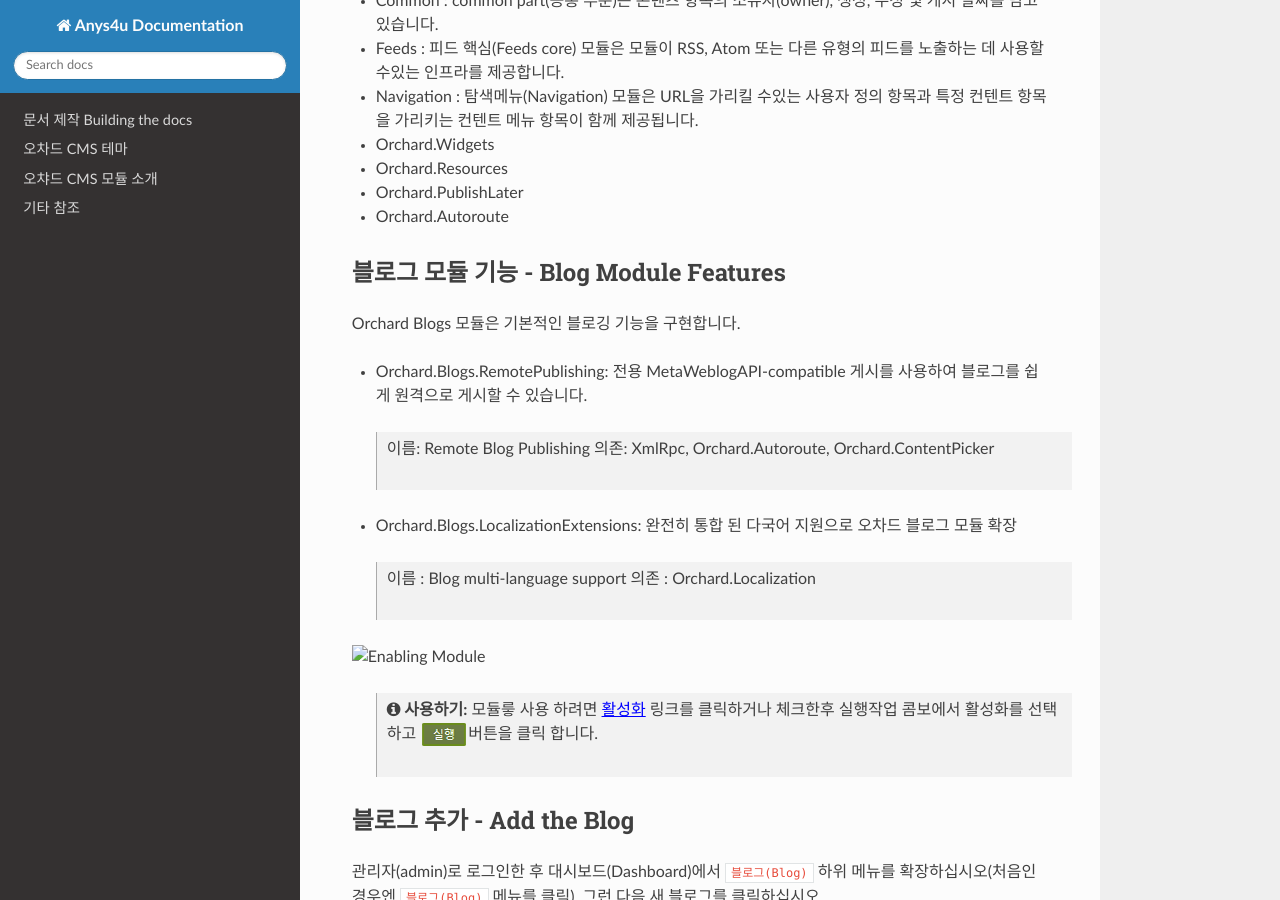
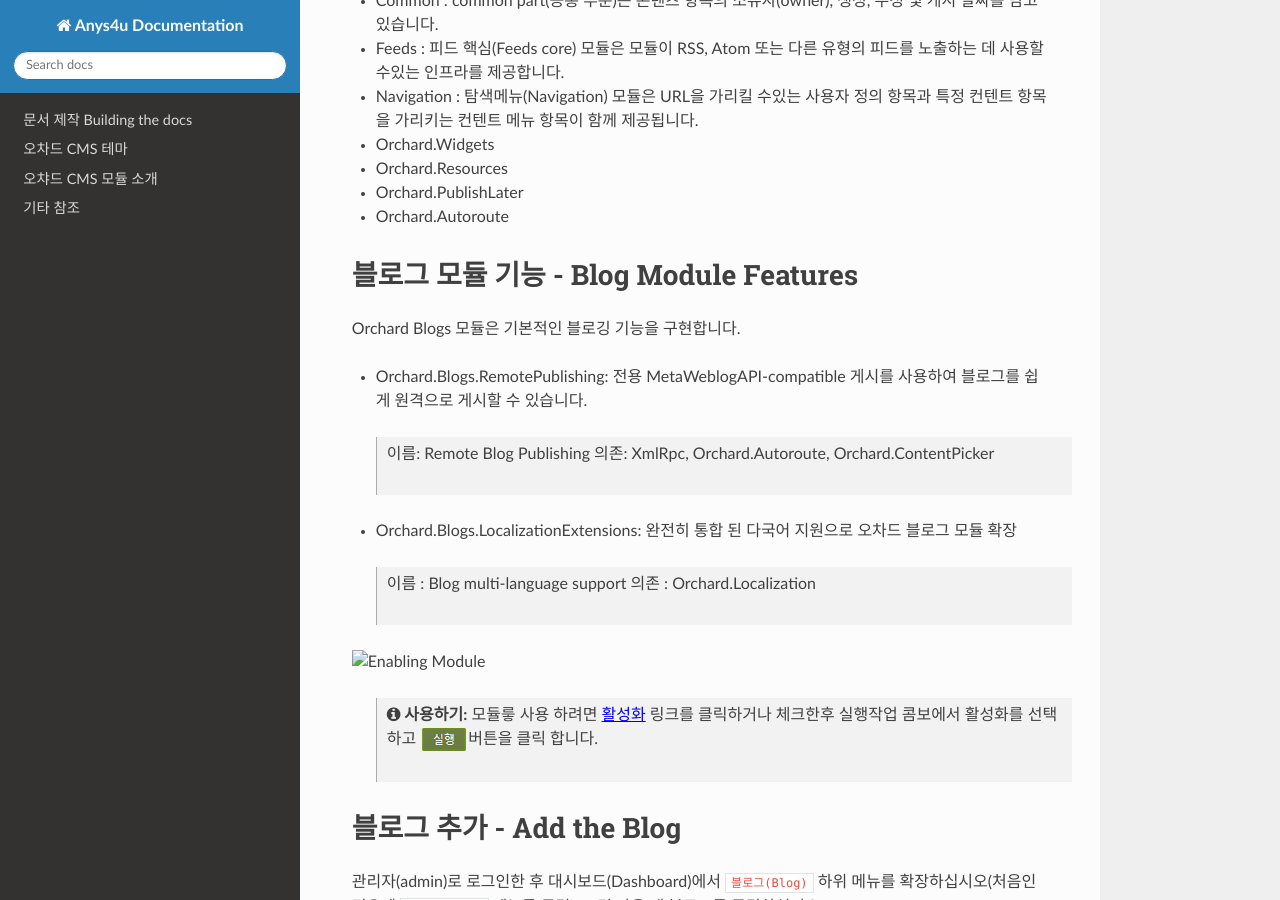
Before and after one commit to atozkr/Any4uDoc, a Sphinx documentation site: the page built from docs/modules/orchard-Blogs.md, in a window 1280 px wide and 900 px high, scrolled down 323 px. Built offline with Sphinx 7.4.7 and the Read the Docs theme 2.0.0, drawn with Linux system fonts in a browser that asks for light colours; formulas are drawn with MathJax 3.

```diff
--- a/docs/modules/orchard-Blogs.md
+++ b/docs/modules/orchard-Blogs.md
@@ -1,4 +1,4 @@
-# 블로그 -Blog
+### 블로그 -Blog
 
 오차드(Orchard)는 웹 사이트에 블로그를 쉽게 추가 할 수있는 블로그 엔진을 제공합니다.  사이트에 새 블로그를 생성하고 블로그에 게시물을 추가하는 방법에 대해 알아 봅니다.
 
@@ -14,7 +14,7 @@
 - Orchard.Autoroute
 
 
-## 블로그 모듈 기능 - Blog Module Features
+### 블로그 모듈 기능 - Blog Module Features
 
 Orchard Blogs 모듈은 기본적인 블로깅 기능을 구현합니다.
 
@@ -33,7 +33,7 @@ Orchard Blogs 모듈은 기본적인 블로깅 기능을 구현합니다.
 
 
 
-## 블로그 추가  - Add the Blog
+### 블로그 추가  - Add the Blog
 
 관리자(admin)로 로그인한 후 대시보드(Dashboard)에서 `블로그(Blog)` 하위 메뉴를 확장하십시오(처음인 경우엔 `블로그(Blog)` 메뉴를 클릭). 그런 다음 새 블로그를 클릭하십시오.
 
@@ -43,7 +43,7 @@ Orchard Blogs 모듈은 기본적인 블로깅 기능을 구현합니다.
 > 새 블로그 화면에서 블로그의 제목, 설명 및 메뉴 텍스트를 추가하고 게시하기 버튼을 누르면 블로그 관리 페이지가 표시 됩니다.
 
 
-## 블로그 관리  - Managing The Blog
+### 블로그 관리  - Managing The Blog
 
 블로그를 추가하여 입력하고 게시하게 되면 블로그 관리 화면이 나타 납니다.
 
@@ -52,7 +52,7 @@ Orchard Blogs 모듈은 기본적인 블로깅 기능을 구현합니다.
 > <span class="info"><i class="fa fa-exclamation-circle" ></i> 참고</span> : <br />동일 사이트에 여러개의  블로그를 추가 할 수 있습니다.
 
 
-### 블로그 속성 (Blog Properties)
+#### 블로그 속성 (Blog Properties)
 
 블로그 속성을 수정하거나 삭제 합니다.
 
@@ -61,7 +61,7 @@ Orchard Blogs 모듈은 기본적인 블로깅 기능을 구현합니다.
 > 블로그 이름(제목), 블로그개요(설명), 메뉴명 등을 수정하고 게시 할 수 있습니다.
 
 
-## 블로그 게시물 추가  - Add a post to the Blog
+### 블로그 게시물 추가  - Add a post to the Blog
 
 `새 포스트`를 클릭 하여 새 블로그 게시글 항목을 만듭니다. 새 포스트 화면이 표시되면 게시물의 제목과 게시물의 내용(본문)을 입력합니다
 
@@ -71,7 +71,7 @@ Orchard Blogs 모듈은 기본적인 블로깅 기능을 구현합니다.
 댓글를 달게 하려면  Check Show comments , Allow new comments and Allow threaded comments. Click Save to save it as a draft.
 
 
-### 샘플 블로그 관리  (Managing The Sample Blog)
+#### 샘플 블로그 관리  (Managing The Sample Blog)
 
 ![Add a post](../Media/images/modules/Orchard.blogs/05-manage-sampleblog.png)
 > 게시를 클릭하게 되면 화면에 '<span class="info">Blog Post이(가) 게시되었습니다. The Blog Post has been published.</span>' 메세지를 표시 합니다.
@@ -79,7 +79,7 @@ Orchard Blogs 모듈은 기본적인 블로깅 기능을 구현합니다.
 
 
 
-### 블로그 모듈  지원 (Blog Module Support)
+#### 블로그 모듈  지원 (Blog Module Support)
 
 문제가 있으면 알려 주시기 바랍니다.
 다음 주소에 메일 링리스트가 있습니다. project@google-groups.com
```
